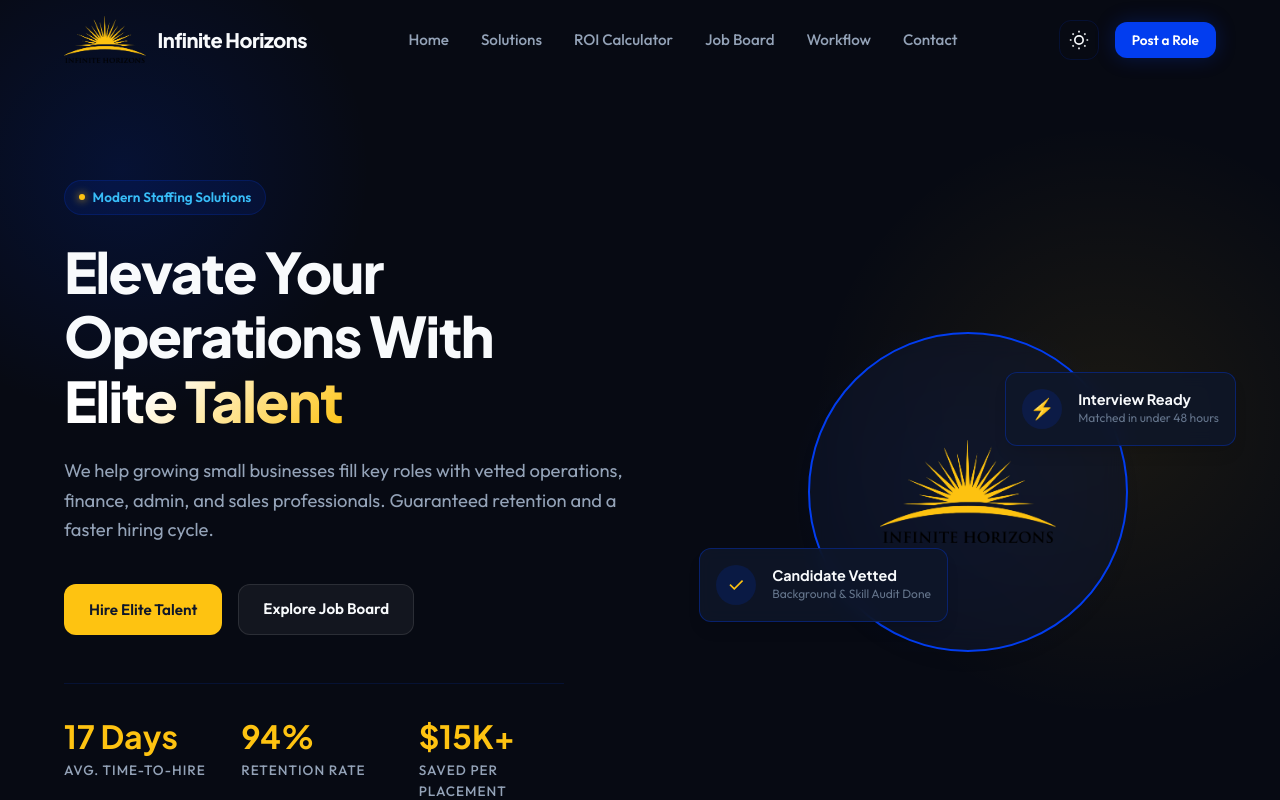
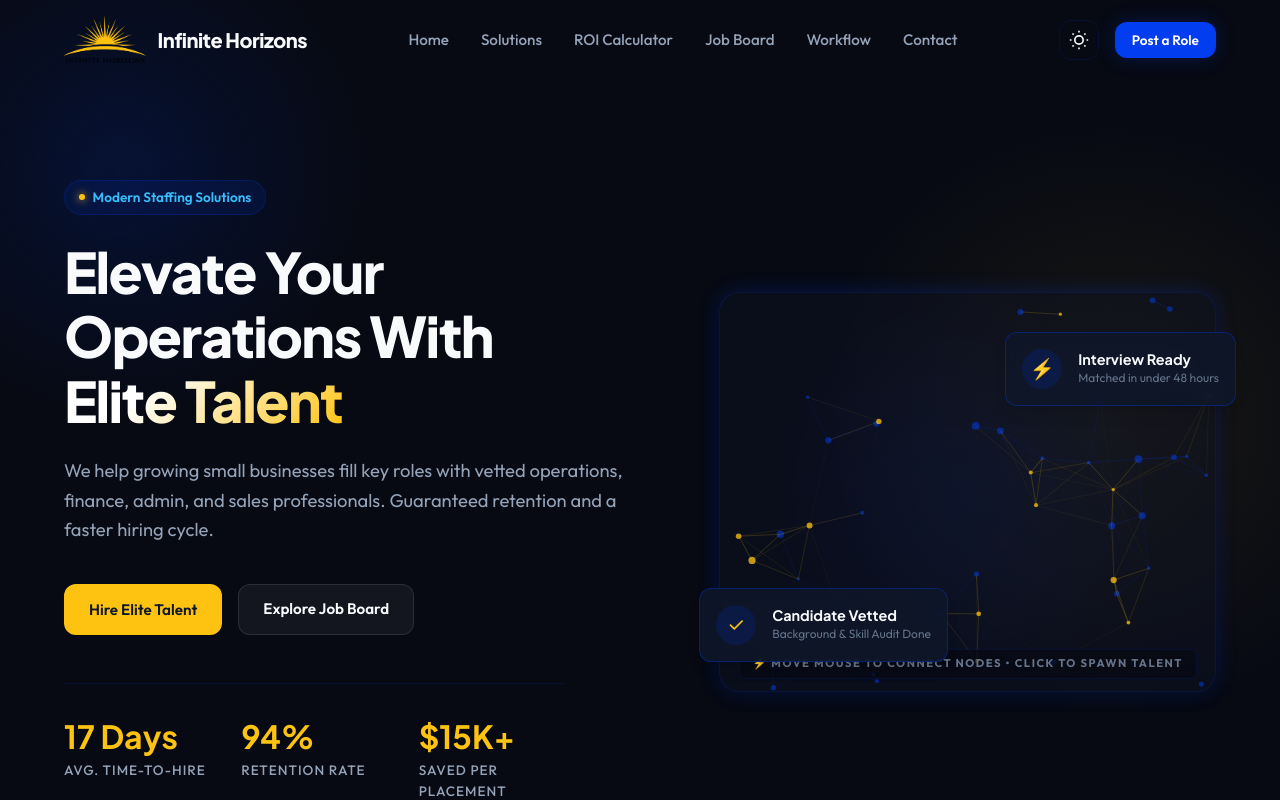
Before and after one commit to donboone3/infinite-horizons-ta, a React (Vite) app: page / in a window 1280 px wide. Shown: the top 800 px of the page. Built offline with nearby package versions, Linux system fonts and the light colour scheme.

Commit message:
feat: add interactive canvas particle network in hero

```diff
--- a/src/App.jsx
+++ b/src/App.jsx
@@ -3,6 +3,8 @@
 import HiringCalculator from './components/HiringCalculator';
 import JobBoard from './components/JobBoard';
 import Modal from './components/Modal';
+import InteractiveNetwork from './components/InteractiveNetwork';
+
 
 export default function App() {
   const [theme, setTheme] = useState('dark');
@@ -183,20 +185,9 @@
 
           <div className="hero-visual">
             <div className="visual-backdrop"></div>
-            {/* Logo visual frame */}
-            <div className="glass-card" style={{
-              padding: '3rem',
-              borderRadius: '50%',
-              width: '320px',
-              height: '320px',
-              display: 'flex',
-              alignItems: 'center',
-              justifyContent: 'center',
-              position: 'relative',
-              zIndex: 2,
-              border: '2px solid var(--color-primary)'
-            }}>
-              <img src={logoImg} alt="Infinite Horizons TA" style={{ width: '80%', height: 'auto', objectFit: 'contain' }} />
+            {/* Interactive Network Background */}
+            <div style={{ width: '100%', position: 'relative', zIndex: 2 }}>
+              <InteractiveNetwork />
             </div>
 
             {/* Floating metrics */}
--- /dev/null
+++ b/src/components/InteractiveNetwork.jsx
@@ -0,0 +1,254 @@
+import { useEffect, useRef, useState } from 'react';
+
+export default function InteractiveNetwork() {
+  const canvasRef = useRef(null);
+  const [activeTheme, setActiveTheme] = useState('dark');
+
+  // Sync theme changes based on body class list to adjust canvas line colors
+  useEffect(() => {
+    const checkTheme = () => {
+      const isLight = document.body.classList.contains('light-theme');
+      setActiveTheme(isLight ? 'light' : 'dark');
+    };
+
+    checkTheme();
+    const observer = new MutationObserver(checkTheme);
+    observer.observe(document.body, { attributes: true, attributeFilter: ['class'] });
+
+    return () => observer.disconnect();
+  }, []);
+
+  useEffect(() => {
+    const canvas = canvasRef.current;
+    if (!canvas) return;
+
+    const ctx = canvas.getContext('2d');
+    let animationFrameId;
+    let width = canvas.offsetWidth;
+    let height = canvas.offsetHeight;
+
+    canvas.width = width;
+    canvas.height = height;
+
+    const particles = [];
+    const particleCount = 45;
+    const connectionDistance = 100;
+    const mouse = { x: null, y: null, radius: 120 };
+
+    // Initialize network nodes with brand-colored styling
+    for (let i = 0; i < particleCount; i++) {
+      particles.push({
+        x: Math.random() * width,
+        y: Math.random() * height,
+        vx: (Math.random() - 0.5) * 0.7,
+        vy: (Math.random() - 0.5) * 0.7,
+        radius: Math.random() * 2.5 + 1.5,
+        color: Math.random() > 0.35 ? 'primary' : 'secondary'
+      });
+    }
+
+    const handleResize = () => {
+      if (!canvas) return;
+      const rect = canvas.getBoundingClientRect();
+      width = rect.width;
+      height = rect.height;
+      canvas.width = width;
+      canvas.height = height;
+    };
+
+    window.addEventListener('resize', handleResize);
+
+    const handleMouseMove = (e) => {
+      const rect = canvas.getBoundingClientRect();
+      mouse.x = e.clientX - rect.left;
+      mouse.y = e.clientY - rect.top;
+    };
+
+    const handleMouseLeave = () => {
+      mouse.x = null;
+      mouse.y = null;
+    };
+
+    // Spawn a burst of candidate nodes on canvas click
+    const handleCanvasClick = (e) => {
+      const rect = canvas.getBoundingClientRect();
+      const clickX = e.clientX - rect.left;
+      const clickY = e.clientY - rect.top;
+
+      for (let i = 0; i < 8; i++) {
+        particles.push({
+          x: clickX,
+          y: clickY,
+          vx: (Math.random() - 0.5) * 2.5,
+          vy: (Math.random() - 0.5) * 2.5,
+          radius: Math.random() * 2 + 1.5,
+          color: 'secondary',
+          life: 120 // Fade out after 120 frames
+        });
+      }
+
+      // Keep nodes list capped to preserve performance
+      if (particles.length > 85) {
+        particles.splice(particleCount, particles.length - particleCount);
+      }
+    };
+
+    canvas.addEventListener('mousemove', handleMouseMove);
+    canvas.addEventListener('mouseleave', handleMouseLeave);
+    canvas.addEventListener('click', handleCanvasClick);
+
+    // Resolve color styling dynamically based on light/dark mode
+    const getColors = () => {
+      const isDark = activeTheme === 'dark';
+      return {
+        primaryColor: isDark ? 'rgba(2, 61, 239, 0.5)' : 'rgba(2, 61, 239, 0.4)',
+        secondaryColor: isDark ? 'rgba(254, 195, 17, 0.75)' : 'rgba(254, 195, 17, 0.6)',
+        linePrimary: isDark ? 'rgba(2, 61, 239, 0.15)' : 'rgba(2, 61, 239, 0.1)',
+        lineSecondary: isDark ? 'rgba(254, 195, 17, 0.25)' : 'rgba(254, 195, 17, 0.18)'
+      };
+    };
+
+    const animate = () => {
+      ctx.clearRect(0, 0, width, height);
+      const colors = getColors();
+
+      // Update positions and render particle network
+      particles.forEach((p, idx) => {
+        // Handle limits and wall bounce
+        if (p.x < 0 || p.x > width) p.vx = -p.vx;
+        if (p.y < 0 || p.y > height) p.vy = -p.vy;
+
+        p.x += p.vx;
+        p.y += p.vy;
+
+        // Smooth mouse attraction (magnetic effect)
+        if (mouse.x !== null && mouse.y !== null) {
+          const dx = mouse.x - p.x;
+          const dy = mouse.y - p.y;
+          const dist = Math.hypot(dx, dy);
+          if (dist < mouse.radius) {
+            const force = (mouse.radius - dist) / mouse.radius;
+            // Attract primary nodes, push secondary nodes slightly for variance
+            const multiplier = p.color === 'primary' ? 0.35 : -0.15;
+            p.x += (dx / dist) * force * multiplier;
+            p.y += (dy / dist) * force * multiplier;
+          }
+        }
+
+        // Render nodes
+        ctx.beginPath();
+        ctx.arc(p.x, p.y, p.radius, 0, Math.PI * 2);
+        ctx.fillStyle = p.color === 'secondary' ? colors.secondaryColor : colors.primaryColor;
+        ctx.fill();
+
+        // Connect nodes to neighboring nodes within connecting limits
+        for (let j = idx + 1; j < particles.length; j++) {
+          const p2 = particles[j];
+          const dx = p.x - p2.x;
+          const dy = p.y - p2.y;
+          const dist = Math.hypot(dx, dy);
+
+          if (dist < connectionDistance) {
+            ctx.beginPath();
+            ctx.moveTo(p.x, p.y);
+            ctx.lineTo(p2.x, p2.y);
+
+            const alpha = (1 - (dist / connectionDistance)) * 0.3;
+            ctx.strokeStyle = (p.color === 'secondary' || p2.color === 'secondary')
+              ? `rgba(254, 195, 17, ${alpha * 1.2})`
+              : `rgba(2, 61, 239, ${alpha})`;
+
+            ctx.lineWidth = 0.8;
+            ctx.stroke();
+          }
+        }
+
+        // Draw mouse dynamic connections
+        if (mouse.x !== null && mouse.y !== null) {
+          const dx = p.x - mouse.x;
+          const dy = p.y - mouse.y;
+          const dist = Math.hypot(dx, dy);
+          if (dist < mouse.radius) {
+            ctx.beginPath();
+            ctx.moveTo(p.x, p.y);
+            ctx.lineTo(mouse.x, mouse.y);
+            const alpha = (1 - (dist / mouse.radius)) * 0.4;
+            ctx.strokeStyle = p.color === 'secondary'
+              ? `rgba(254, 195, 17, ${alpha})`
+              : `rgba(2, 61, 239, ${alpha})`;
+            ctx.lineWidth = 1.0;
+            ctx.stroke();
+          }
+        }
+
+        // Decrease life of burst particles
+        if (p.life !== undefined) {
+          p.life -= 1;
+          if (p.life <= 0) {
+            particles.splice(idx, 1);
+          }
+        }
+      });
+
+      animationFrameId = requestAnimationFrame(animate);
+    };
+
+    animate();
+
+    return () => {
+      cancelAnimationFrame(animationFrameId);
+      window.removeEventListener('resize', handleResize);
+      if (canvas) {
+        canvas.removeEventListener('mousemove', handleMouseMove);
+        canvas.removeEventListener('mouseleave', handleMouseLeave);
+        canvas.removeEventListener('click', handleCanvasClick);
+      }
+    };
+  }, [activeTheme]);
+
+  return (
+    <div style={{
+      position: 'relative',
+      width: '100%',
+      height: '400px',
+      maxHeight: '60vh',
+      borderRadius: 'var(--radius-lg)',
+      overflow: 'hidden',
+      border: '1px solid var(--border-color)',
+      backgroundColor: 'rgba(15, 22, 42, 0.4)',
+      boxShadow: 'var(--shadow-lg), var(--shadow-glow)',
+      transition: 'border-color var(--transition-normal), background-color var(--transition-normal)'
+    }}>
+      <canvas
+        ref={canvasRef}
+        style={{
+          display: 'block',
+          width: '100%',
+          height: '100%',
+          cursor: 'crosshair'
+        }}
+      />
+      <div style={{
+        position: 'absolute',
+        bottom: '12px',
+        left: '50%',
+        transform: 'translateX(-50%)',
+        fontSize: '0.7rem',
+        color: 'var(--text-muted)',
+        pointerEvents: 'none',
+        textTransform: 'uppercase',
+        letterSpacing: '1.5px',
+        fontWeight: '700',
+        backgroundColor: activeTheme === 'dark' ? 'rgba(7, 10, 19, 0.75)' : 'rgba(248, 250, 252, 0.85)',
+        padding: '0.3rem 0.8rem',
+        borderRadius: 'var(--radius-sm)',
+        border: '1px solid var(--border-color)',
+        boxShadow: 'var(--shadow-sm)',
+        transition: 'color var(--transition-normal), background-color var(--transition-normal)',
+        whiteSpace: 'nowrap'
+      }}>
+        ⚡ Move mouse to connect nodes • Click to spawn talent
+      </div>
+    </div>
+  );
+}
```
